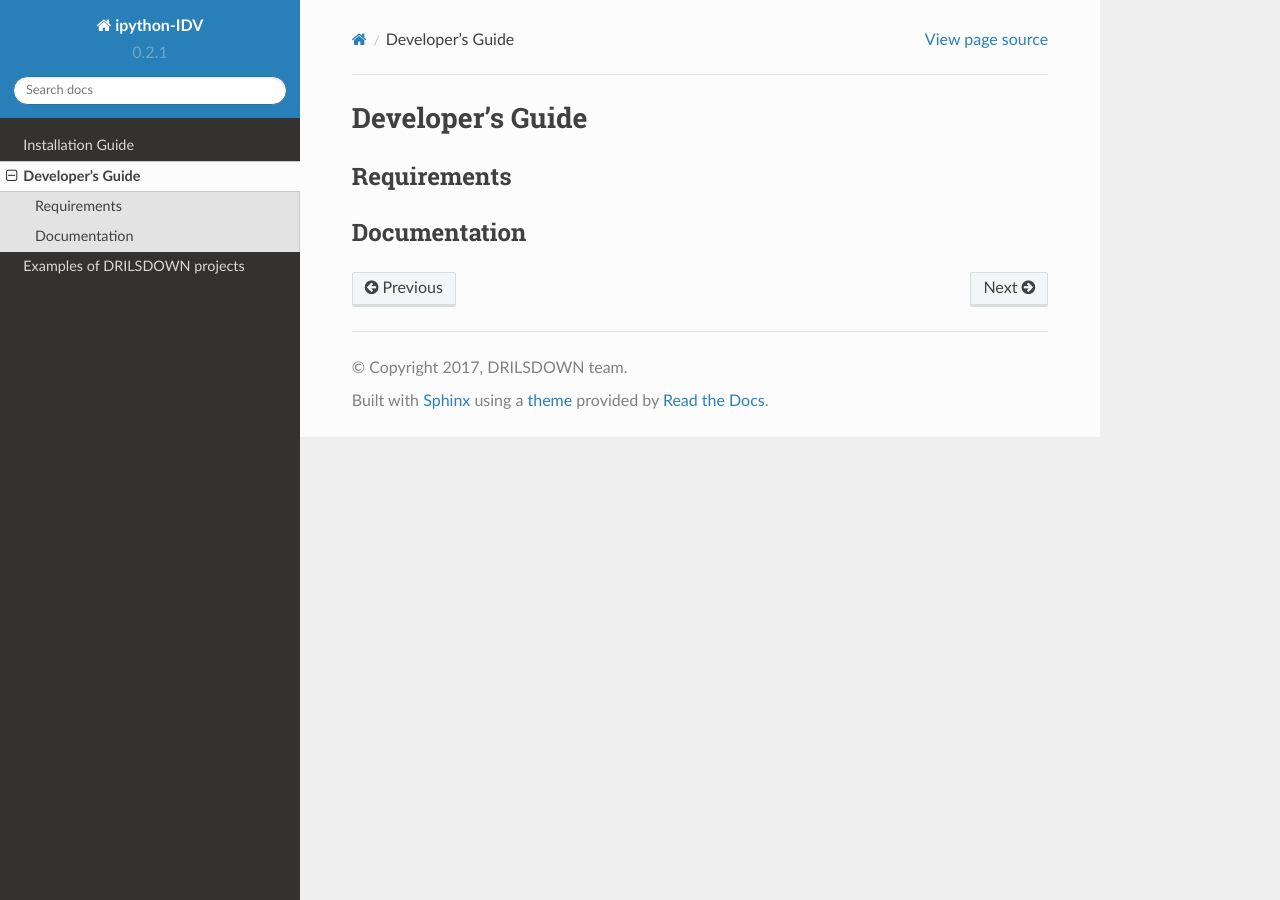
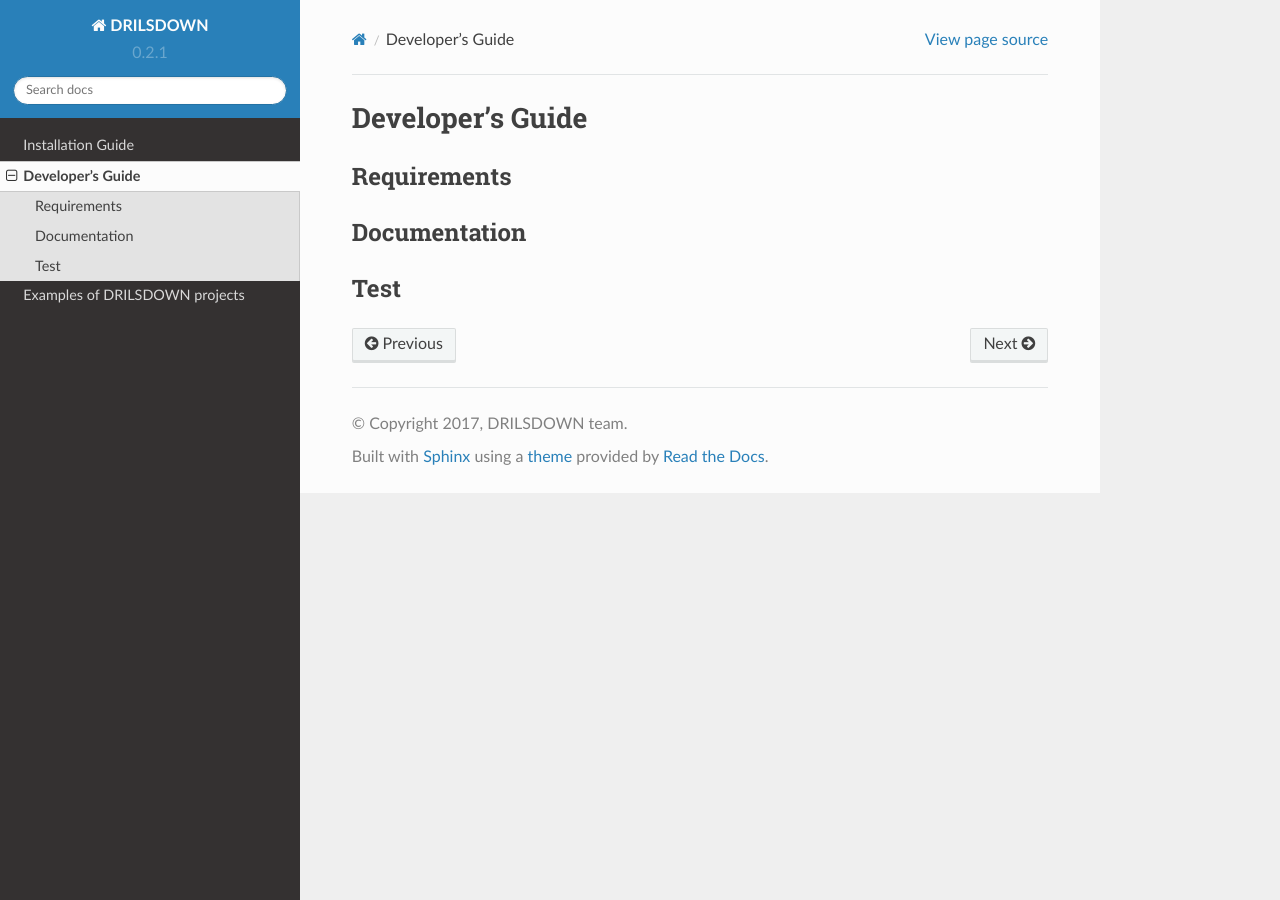
Before and after one commit to Unidata/drilsdown, a Sphinx documentation site: the page built from docs/devguide.rst, in a window 1280 px wide. Built offline with Sphinx 7.4.7 and the Read the Docs theme 2.0.0, drawn with Linux system fonts in a browser that asks for light colours.

Commit message:
Change documentation to be DRILSDOWN rather than old ipython-IDV

```diff
--- a/docs/conf.py
+++ b/docs/conf.py
@@ -1,7 +1,7 @@
 #!/usr/bin/env python3
 # -*- coding: utf-8 -*-
 #
-# ipython-IDV documentation build configuration file, created by
+# DRILSDOWN documentation build configuration file, created by
 # sphinx-quickstart on Mon Dec 11 13:08:59 2017.
 #
 # This file is execfile()d with the current directory set to its
@@ -46,7 +46,7 @@ source_suffix = '.rst'
 master_doc = 'index'
 
 # General information about the project.
-project = 'ipython-IDV'
+project = 'DRILSDOWN'
 copyright = '2017, DRILSDOWN team'
 author = 'DRILSDOWN team'
 
--- a/docs/devguide.rst
+++ b/docs/devguide.rst
@@ -9,3 +9,7 @@ Requirements
 -------------
 Documentation
 -------------
+
+--------
+Test
+--------
```
